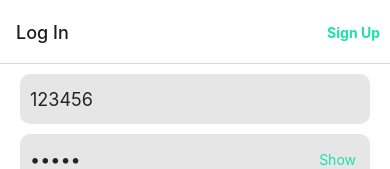
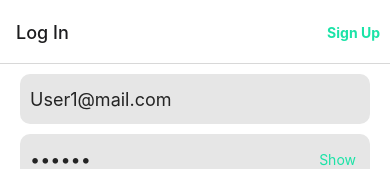
Before and after one commit to asthaThapa/yardSale, a React Native app: screen / in a window 390 px wide. Shown: the top 169 px of the page. Built offline with nearby package versions, Linux system fonts and the light colour scheme.

Commit message:
Post detail page push

```diff
--- a/application/screens/LoginScreen.js
+++ b/application/screens/LoginScreen.js
@@ -14,9 +14,9 @@ import { handleLogin } from "../helper/authcontoller";
 
 function LoginScreen({ navigation }) {
     const [state, setState] = useState({
-        username: "User1@mail.com",
-        email: "123456",
-        password: "Baozi",
+        username: "Baozi",
+        email: "User1@mail.com",
+        password: "123456",
     });
 
     const [hidePassword, setHidePassword] = useState(true);
```
Also changed, not shown: application/screens/PostDetails.js (added).
